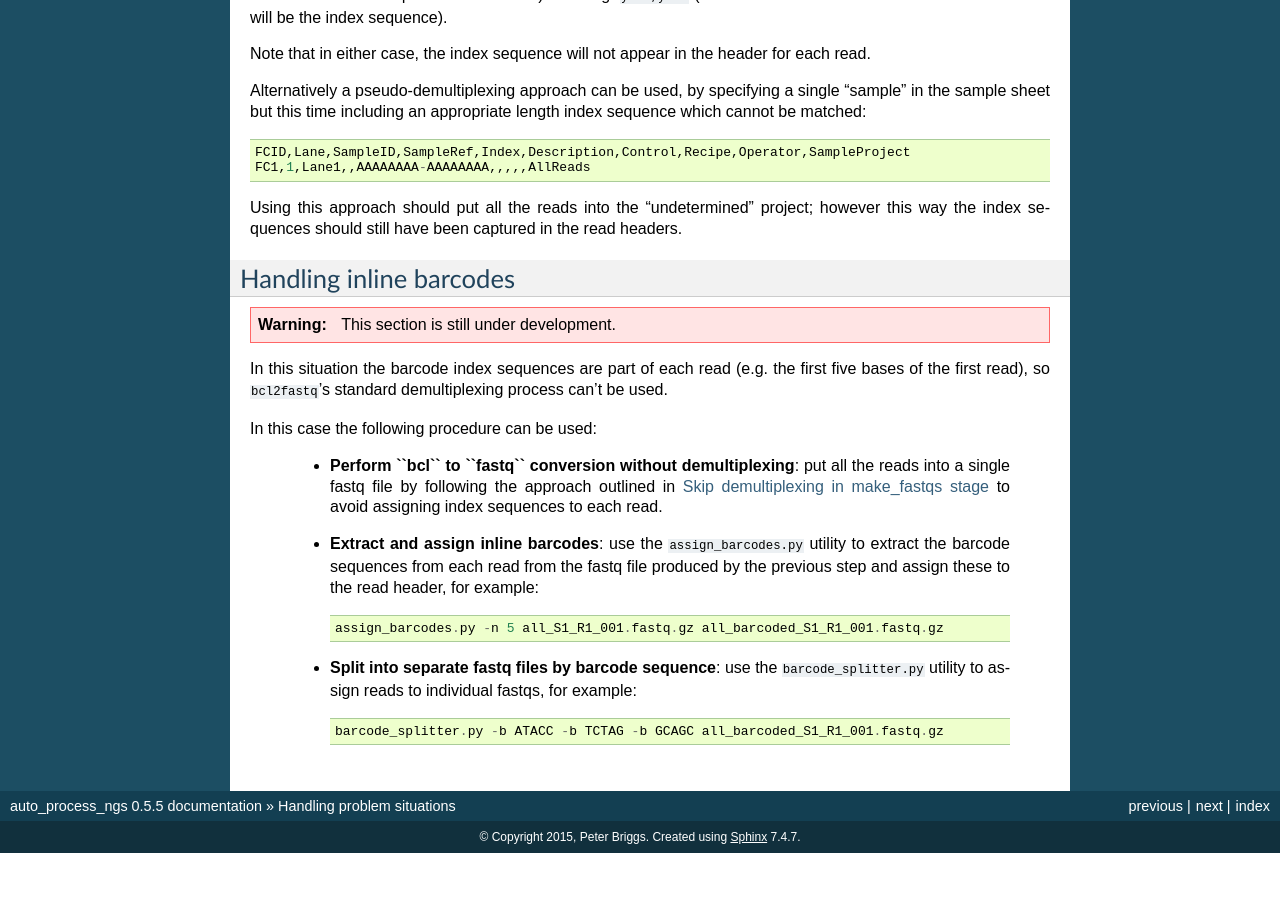
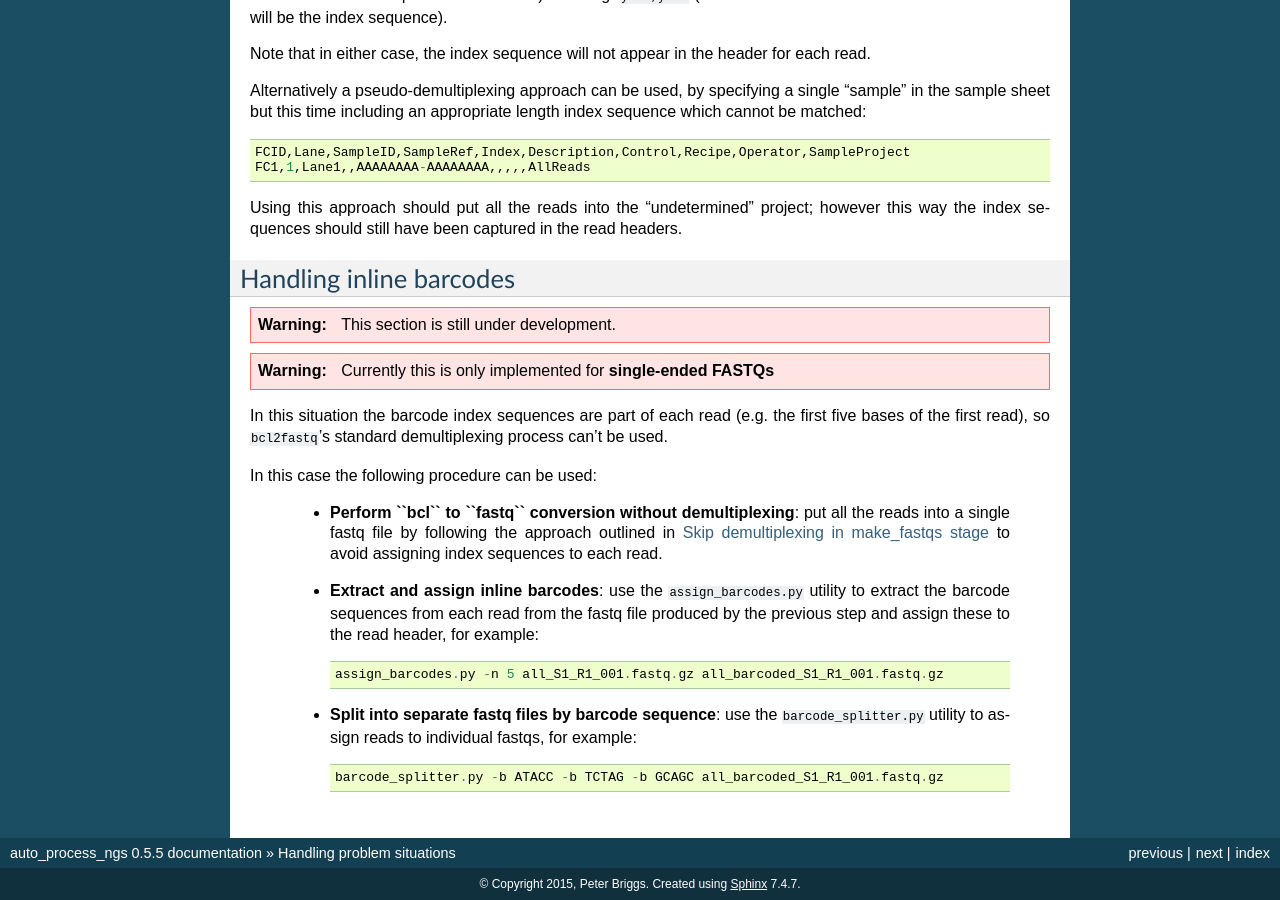
Before and after one commit to fls-bioinformatics-core/auto_process_ngs, a Sphinx documentation site: the page built from docs/source/problems.rst, in a window 1280 px wide and 900 px high, scrolled down 3634 px. Built offline with Sphinx 7.4.7, drawn with Linux system fonts in a browser that asks for light colours; before the commit the page ends 4487 px from its top, so only the background shows below that.

Commit message:
Update documentation to clarify that inline barcode handling only works for single end fastqs.

```diff
--- a/docs/source/problems.rst
+++ b/docs/source/problems.rst
@@ -244,6 +244,10 @@ Handling inline barcodes
 
     This section is still under development.
 
+.. warning::
+
+    Currently this is only implemented for **single-ended FASTQs**
+
 In this situation the barcode index sequences are part of each read (e.g.
 the first five bases of the first read), so ``bcl2fastq``'s standard
 demultiplexing process can't be used.
```
